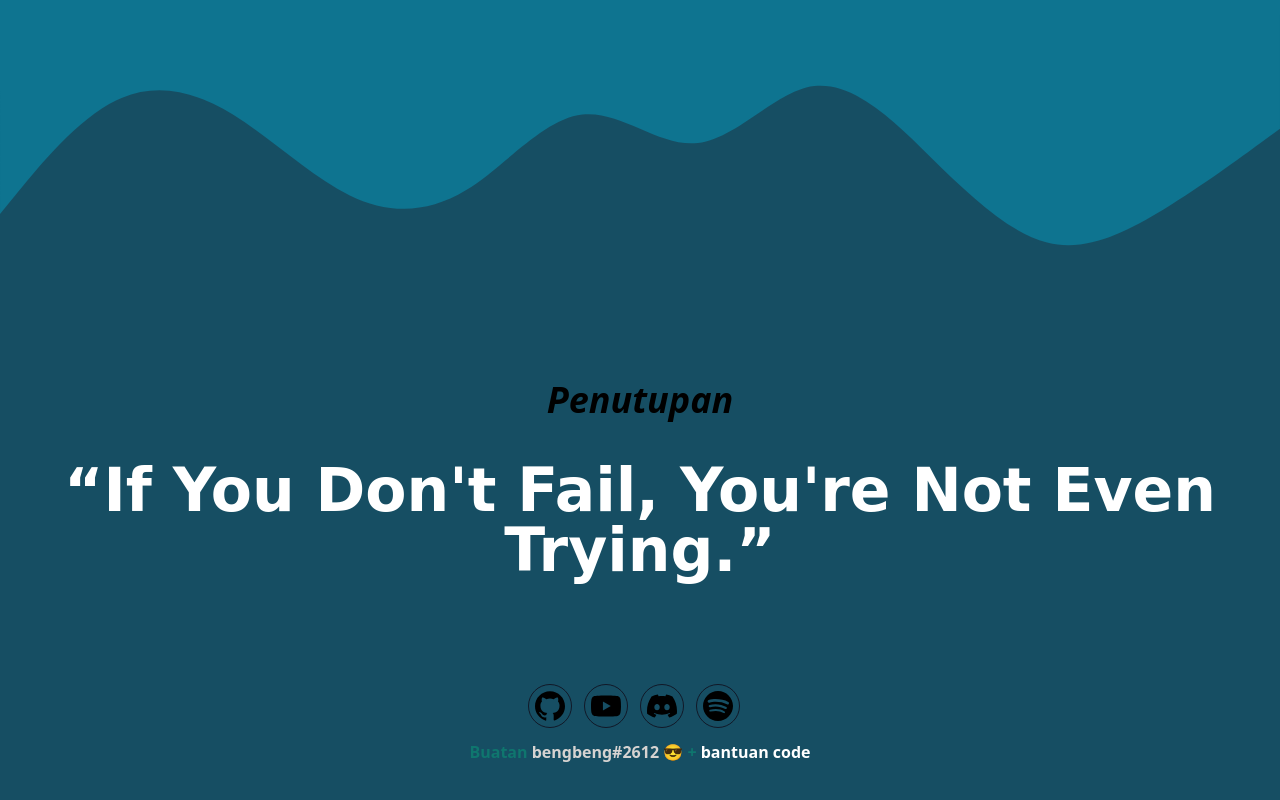
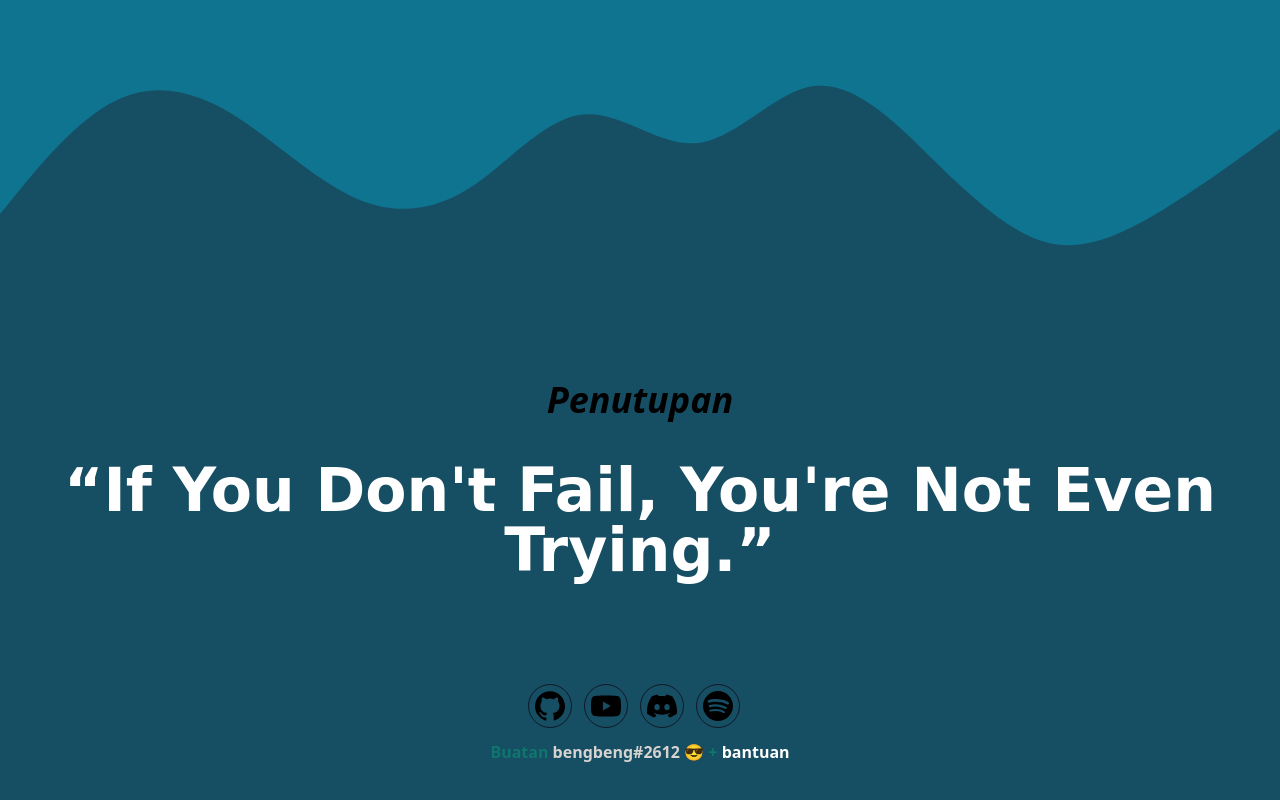
Before and after one commit to niezk/tailwindwebsite, a website: page public/index.html in a window 1280 px wide. Shown: the part 3968-4768 px from the top of the page. Drawn offline with Linux system fonts and the light colour scheme; a web font is replaced by a local one.

Commit message:
Fixing some bug and add someting #2 (it's really fixed)

```diff
--- a/public/index.html
+++ b/public/index.html
@@ -12,6 +12,7 @@
     <link href="https://fonts.googleapis.com/css2?family=Roboto+Slab:wght@300&display=swap" rel="stylesheet">
     <link rel="preconnect" href="https://fonts.googleapis.com"><link rel="preconnect" href="https://fonts.gstatic.com" crossorigin>
     <link href="https://fonts.googleapis.com/css2?family=Caramel&display=swap" rel="stylesheet">
+    <link rel="stylesheet" href="tambahan.css">
     <script src="./script.js">
       console.log("hellow world")
     </script>
@@ -216,7 +217,7 @@
           </a>
         </div>
         <div class="pb-12 justify-center pt-3 mx-auto text-center">
-          <h1 class="font-bold text-teal-700">Buatan <a href="https://discordapp.com/users/975021608467058708 " target="_blank"> <span class="text-stone-300"> bengbeng#2612 😎</span></a> +  <a href="https://sandhikagalih.github.io/portfolio-tailwind-css/#home" target="_blank" class="text-white">bantuan code</a> </h1>
+          <h1 class="font-bold text-teal-700">Buatan <a href="https://discordapp.com/users/975021608467058708 " target="_blank"> <span class="text-stone-300"> bengbeng#2612 😎</span></a> <span class="">+  <a href="https://sandhikagalih.github.io/portfolio-tailwind-css/#home" target="_blank" class="text-white">bantuan</a></span> </h1>
         </div>
       </footer>
   </body>
--- /dev/null
+++ b/public/tambahan.css
@@ -0,0 +1,3 @@
+* {
+    -webkit-tap-highlight-color: transparent;
+}
```
Also changed, not shown: public/output.css.
